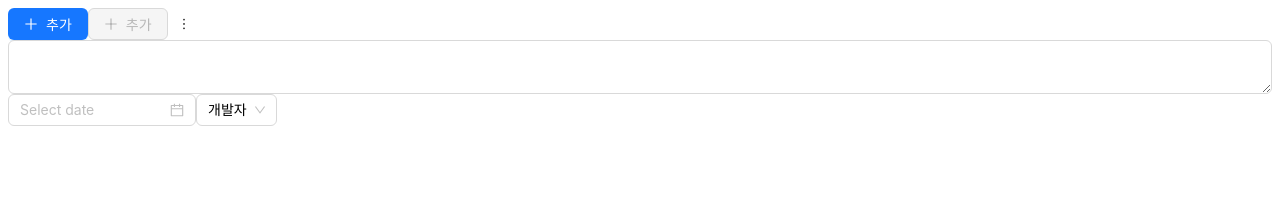
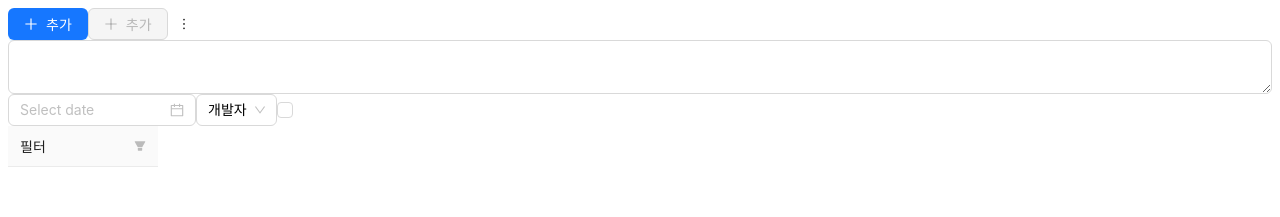
Before and after one commit to nayounsang/re-catch-assignment, a React (Vite) app: page / in a window 1280 px wide. Shown: the top 217 px of the page. Built offline with nearby package versions, Linux system fonts and the light colour scheme.

Commit message:
feat: 필터 트리거 ui 개발

```diff
--- a/src/App.tsx
+++ b/src/App.tsx
@@ -3,8 +3,9 @@ import { PlusOutlined } from "@ant-design/icons";
 import { Button } from "./components/Button/Button";
 import { MenuButton } from "./components/Button/MenuButton";
 import TextArea from "antd/es/input/TextArea";
-import { DatePicker } from "antd";
+import { Checkbox, DatePicker } from "antd";
 import { Select } from "./components/Select";
+import { FilterTrigger } from "./components/Filter/FilterTrigger";
 
 function App() {
   return (
@@ -22,6 +23,8 @@ function App() {
           { label: "디자이너", value: "디자이너" },
         ]}
       />
+      <Checkbox/>
+      <FilterTrigger label="필터" />
     </>
   );
 }
--- /dev/null
+++ b/src/components/Filter/FilterTrigger.module.css
@@ -0,0 +1,36 @@
+.filterTrigger {
+  width: 150px;
+  display: flex;
+  align-items: center;
+  justify-content: space-between;
+  padding: 10px 12px;
+  background-color: var(--color-table-fill-after);
+  border-bottom: 1px solid var(--color-table-split);
+  cursor: pointer;
+  transition: all 0.3s;
+  box-sizing: border-box;
+}
+
+.filterTrigger:hover {
+  background-color: var(--color-bg-hover);
+}
+
+.label {
+  color: var(--color-text);
+  font-size: 14px;
+}
+
+.icon {
+  color: var(--color-text-disabled);
+  font-size: 12px;
+}
+
+.popoverContent {
+  width: 150px;
+}
+
+.filterPopover :global(.ant-popover-inner) {
+  border-radius: 2px;
+  box-shadow: 0 3px 6px -4px rgba(0, 0, 0, 0.12),
+    0 6px 16px 0 rgba(0, 0, 0, 0.08);
+}
--- /dev/null
+++ b/src/components/Filter/FilterTrigger.tsx
@@ -0,0 +1,42 @@
+import React, { useState } from "react";
+import { FilterFilled } from "@ant-design/icons";
+import { Popover } from "antd";
+import styles from "./FilterTrigger.module.css";
+
+interface FilterTriggerProps {
+  label: string;
+  onClick?: () => void;
+}
+
+export const FilterTrigger: React.FC<FilterTriggerProps> = ({
+  label,
+  onClick,
+}) => {
+  const [open, setOpen] = useState(false);
+
+  const handleOpenChange = (newOpen: boolean) => {
+    setOpen(newOpen);
+  };
+
+  const content = (
+    <div className={styles.popoverContent}>
+      <p>체크박스 리스트가 들어갈 영역</p>
+    </div>
+  );
+
+  return (
+    <Popover
+      content={content}
+      trigger="click"
+      open={open}
+      onOpenChange={handleOpenChange}
+      placement="bottom"
+      classNames={{ root: styles.filterPopover }}
+    >
+      <div className={styles.filterTrigger} onClick={onClick}>
+        <span className={styles.label}>{label}</span>
+        <FilterFilled className={styles.icon} />
+      </div>
+    </Popover>
+  );
+};
--- a/src/index.css
+++ b/src/index.css
@@ -2,4 +2,11 @@
   --color-primary-hover: #739FFF;
   --color-control-item-bg-active: #F0F7FF;
   --color-primary: #4A7CFE;
+  --color-text-disabled: rgba(0, 0, 0, 0.25);
+  --color-table-fill-after: rgba(0, 0, 0, 0.02);
+  --color-table-split: rgba(0, 0, 0, 0.06);
+  --color-text: rgba(0, 0, 0, 0.88);
+  --color-text-secondary: rgba(0, 0, 0, 0.65);
+  --color-border: rgba(0, 0, 0, 0.15);
+  --color-bg-hover: rgba(0, 0, 0, 0.04);
 }
```
